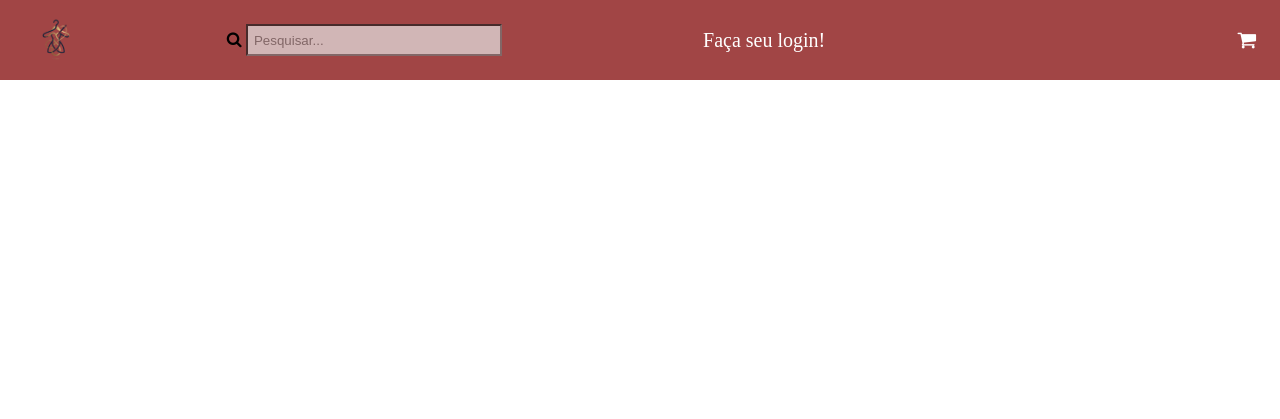
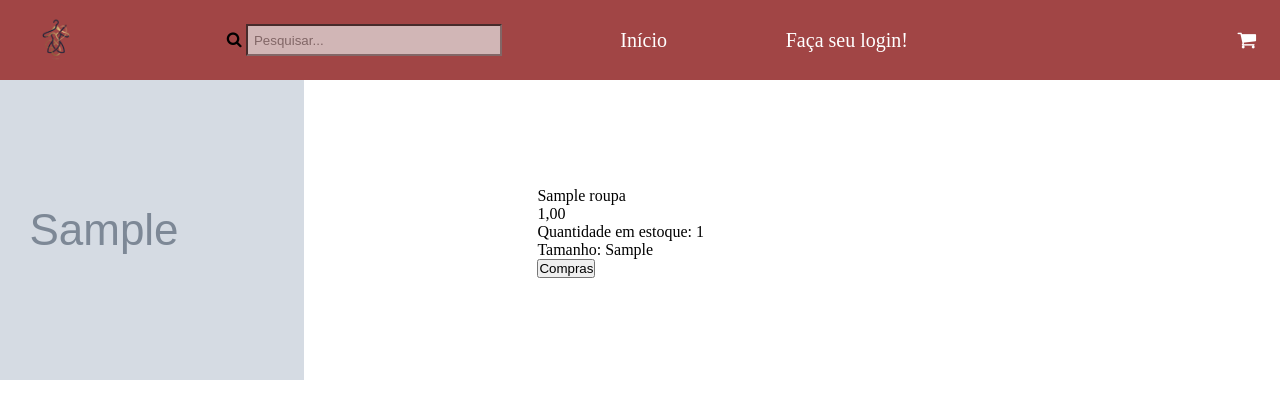
Before and after one commit to Avena-JABAL/Trend_Store, a Django app: page /produto/1/ in a window 1280 px wide. Shown: the top 419 px of the page. Run offline with Django 5.2, Linux system fonts and the light colour scheme; tables that the repository leaves empty hold one stand-in row (values such as "Sample post"); grey boxes marked "Sample" are stand-in pictures; parts of the project's set-up code (start-up, migrations or seed data) failed here and were passed over.

Commit message:
tela de produtos sem css

```diff
--- a/loja_roupas/templates/components/navbar.html
+++ b/loja_roupas/templates/components/navbar.html
@@ -10,6 +10,11 @@
       <i class="fa fa-search" aria-hidden="true"></i>
       <input type="search" placeholder="Pesquisar..." />
     </div>
+  <div>
+    <a class="link" href="{% url 'catalogo' %}">
+          Início
+        </a>
+  </div>
 
     <div class="login">
 
--- a/loja_roupas/templates/produto.html
+++ b/loja_roupas/templates/produto.html
@@ -13,5 +13,25 @@
         {% block content %}
         {% include 'components/navbar.html' %}
         {% endblock content %}
+
+      <section class='main'>
+      <div class="image">
+        <img src="{{ roupa.imagem }}" alt="{{ roupa.nome }}">
+      </div>
+    <div class="info">
+    <div class="nome">
+      {{ roupa.nome }}
+    </div>
+    <div class="preco">
+      {{ roupa.preco }}
+    </div>
+      <div class="info-square">
+      <div class="estoque">Quantidade em estoque: {{roupa.estoque}}</div>
+      <div class="tamanho">Tamanho: {{roupa.tamanho}}</div>
+      <button class="comprar">Compras</button>
+    </div>
+
+    </div>
+      </section>
     </body>
 </html>
--- a/loja_roupas/views.py
+++ b/loja_roupas/views.py
@@ -60,7 +60,7 @@ def logout(request):
     return redirect('catalogo')
 
 @login_required
-def adicionar_carrinho(reques, roupa_id):
+def adicionar_carrinho(request, roupa_id):
     cart = Cart(request)
     cart.add(roupa_id=roupa_id)
     return redirect('ver_carrinho')
```
